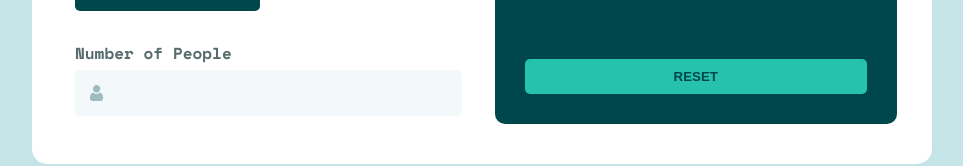
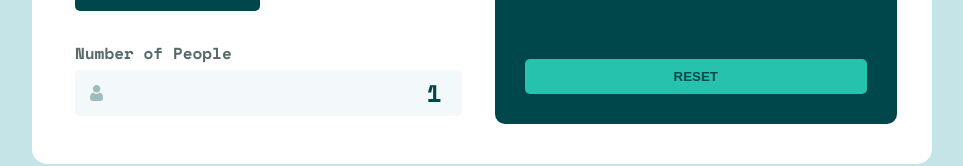
Before and after one commit to Yurikze/tip-calculator-app, a React (Create React App) app: page / in a window 1280 px wide. Shown: the part 483-649 px from the top of the page, without its empty margins (158-1121 px from the left). Built offline with nearby package versions, Linux system fonts and the light colour scheme.

Commit message:
fix: app state fix

```diff
--- a/src/components/Input/Input.js
+++ b/src/components/Input/Input.js
@@ -4,12 +4,8 @@ import classes from './Input.module.scss';
 const Input = (props) => {
   const [value, setValue] = useState('');
 
-  useEffect(() => {
-    props.onChange(value)
-    console.log(value)
-  }, [value])
-
   const valueChangeHandler = (e) => {
+    props.onChange(e.target.value)
     setValue(e.target.value);
   };
 
@@ -21,7 +17,7 @@ const Input = (props) => {
           <input
             className={classes.input}
             {...props}
-            value={value}
+            value={props.value || ''}
             onChange={valueChangeHandler}
           />
         </div>
--- a/src/components/Main/Main.js
+++ b/src/components/Main/Main.js
@@ -10,7 +10,7 @@ const Main = () => {
 
   const [total, setTotal] = useState(null)
   const [tips, setTips] = useState(null)
-  const [guests, setGuests] = useState(null)
+  const [guests, setGuests] = useState(1)
 
   const [totalPerGuest, setTotalPerGuest ] = useState(0)
   const [tipsPerGuest, setTipsPerGuest] = useState(0)
@@ -21,11 +21,10 @@ const Main = () => {
 
   const handleTipChange = (val) => {
     setTips(val)
-    console.log(val)
   }
 
   const handleGuestChange = (val) => {
-    val && setGuests(val)
+    setGuests(val)
   }
 
   useEffect(() => {
@@ -40,7 +39,7 @@ const Main = () => {
       <section className={classes.calc}>
         <div className={classes.calc__container}>
           <h3 className={classes.main__headline}>Bill</h3>
-          <Input type="text" id="total" icon={dollar} onChange={handleTotalChange} />
+          <Input type="text" id="total" icon={dollar} onChange={handleTotalChange} value={total} />
         </div>
         <div className={classes.calc__container}>
           <h3 className={classes.main__headline}>Select Tip %</h3>
@@ -59,7 +58,7 @@ const Main = () => {
         </div>
         <div className={classes.calc__container}>
           <h3 className={classes.main__headline}>Number of People</h3>
-          <Input type="text" id="personCount" icon={man} onChange={handleGuestChange} />
+          <Input type="text" id="personCount" icon={man} onChange={handleGuestChange} value={guests} />
         </div>
       </section>
       <section className={classes.total}>
```
